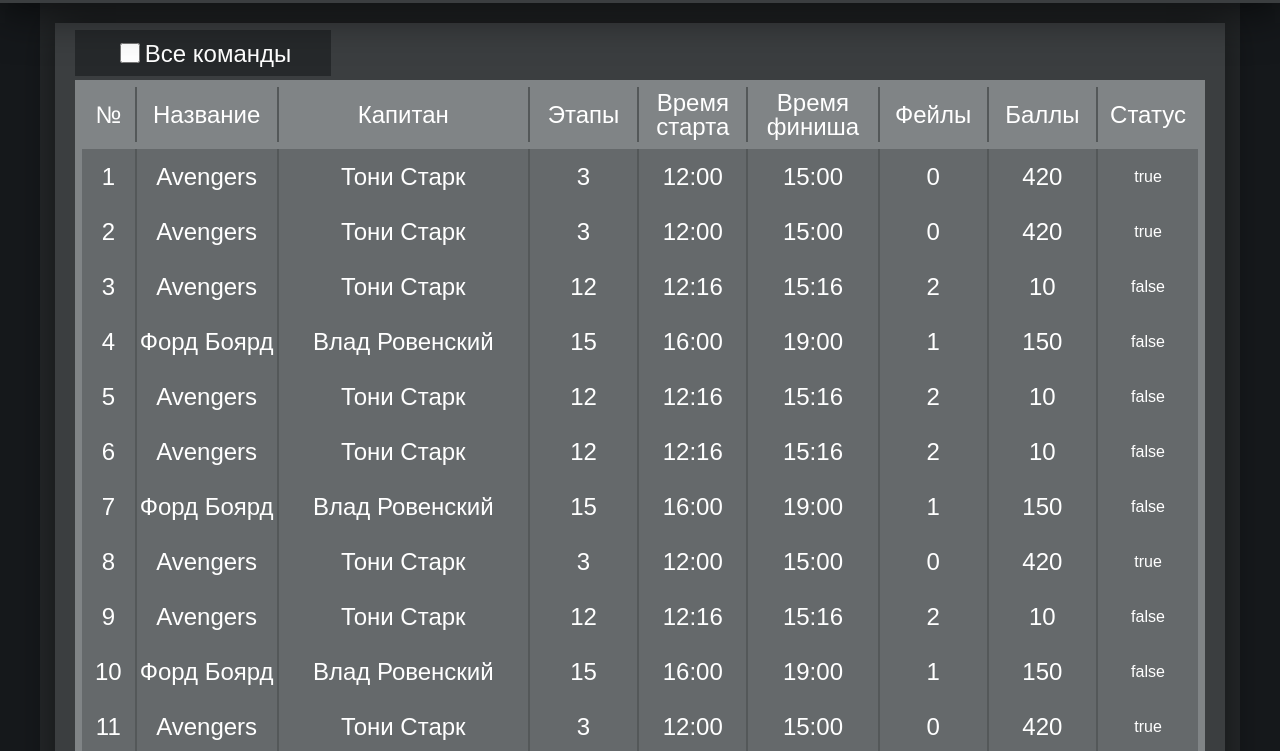
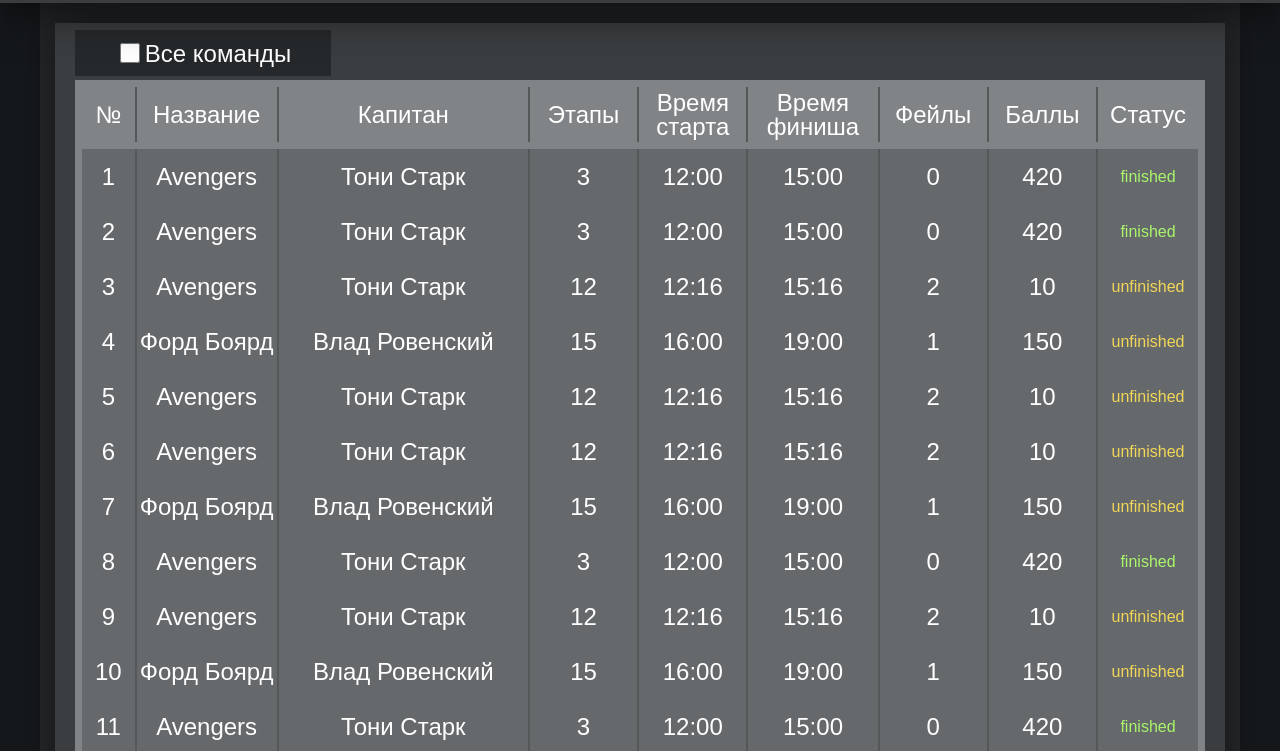
Before and after one commit to leosergkie/LegBaum, a plain HTML site: page admin-base.html in a window 1280 px wide. Shown: the part 47-798 px from the top of the page. Drawn offline with Linux system fonts and the light colour scheme; a web font is replaced by a local one.

Commit message:
Color status (finish?)

```diff
--- a/admin-styles.css
+++ b/admin-styles.css
@@ -406,6 +406,10 @@ label[for="memberFirstName"] {
     -webkit-user-select: none;
 }
 
+.table_teams_head .table_teams_stroke p:hover{
+	background-color: #65696b;
+}
+
 .table_teams_body .table_teams_stroke:hover{
 	background-color: #808486;
 }
@@ -440,6 +444,10 @@ label[for="memberFirstName"] {
 	background: linear-gradient(to top, #545859, #808486);
 }
 
-.table_teams_head .table_teams_stroke p:hover{
-	background-color: #65696b;
+.finishedStatus{
+	color: #aaf56c;
 }
+
+.unfinishedStatus{
+	color: #f2d658;
+}
--- a/js/table.js
+++ b/js/table.js
@@ -122,8 +122,9 @@ function outputDATA(){
                   allTeams[i].score
               + '</p>'
 
-              + '<p>' +
-                  allTeams[i].is_active
+              + '<p' +
+                    coloredStatus(allTeams[i].is_active)//возвращает кусок <p> с классом и назание состояния
+                    //allTeams[i].is_active == "true"? 'finished':'unfinished'
               + '</p>'
         + '</div>');/*клон снизу*/
     }
@@ -209,6 +210,15 @@ function UNIXTimeToNormalTime(a){
 	return time;
 }
 
+function coloredStatus(status){
+    console.log(status)
+    if(status == true){
+        return ' class = "finishedStatus">' + 'finished'
+    }else{
+        return ' class = "unfinishedStatus">' + 'unfinished'
+    }
+}
+
 /*$("#formId").submit({team_id: 3}, function(eventObject){
     $("#formId").children([type="submit"]).attr({"value":eventObject.data.team_id});
     var externalData = "team_id=" + eventObject.data.team_id;
```
